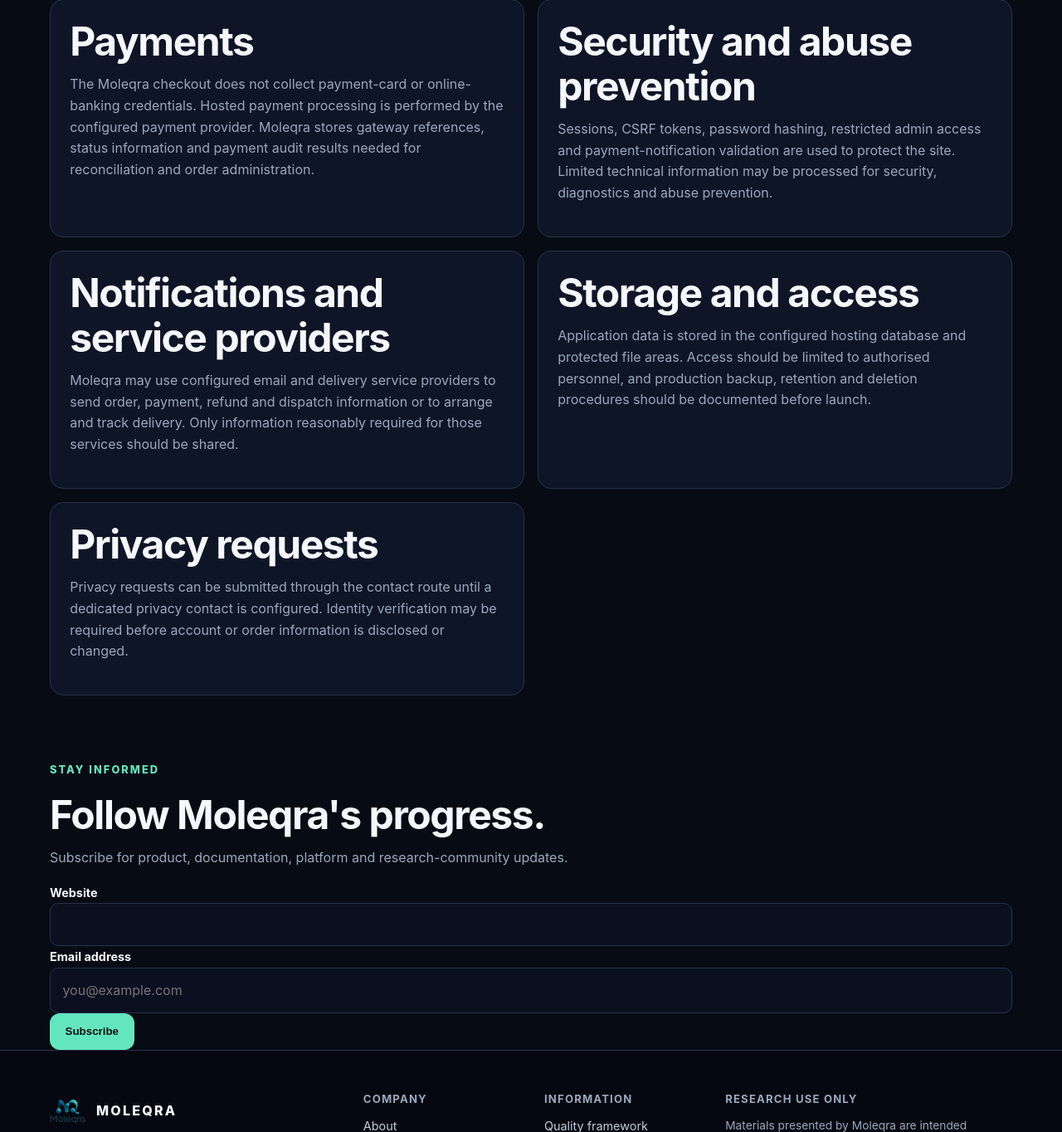
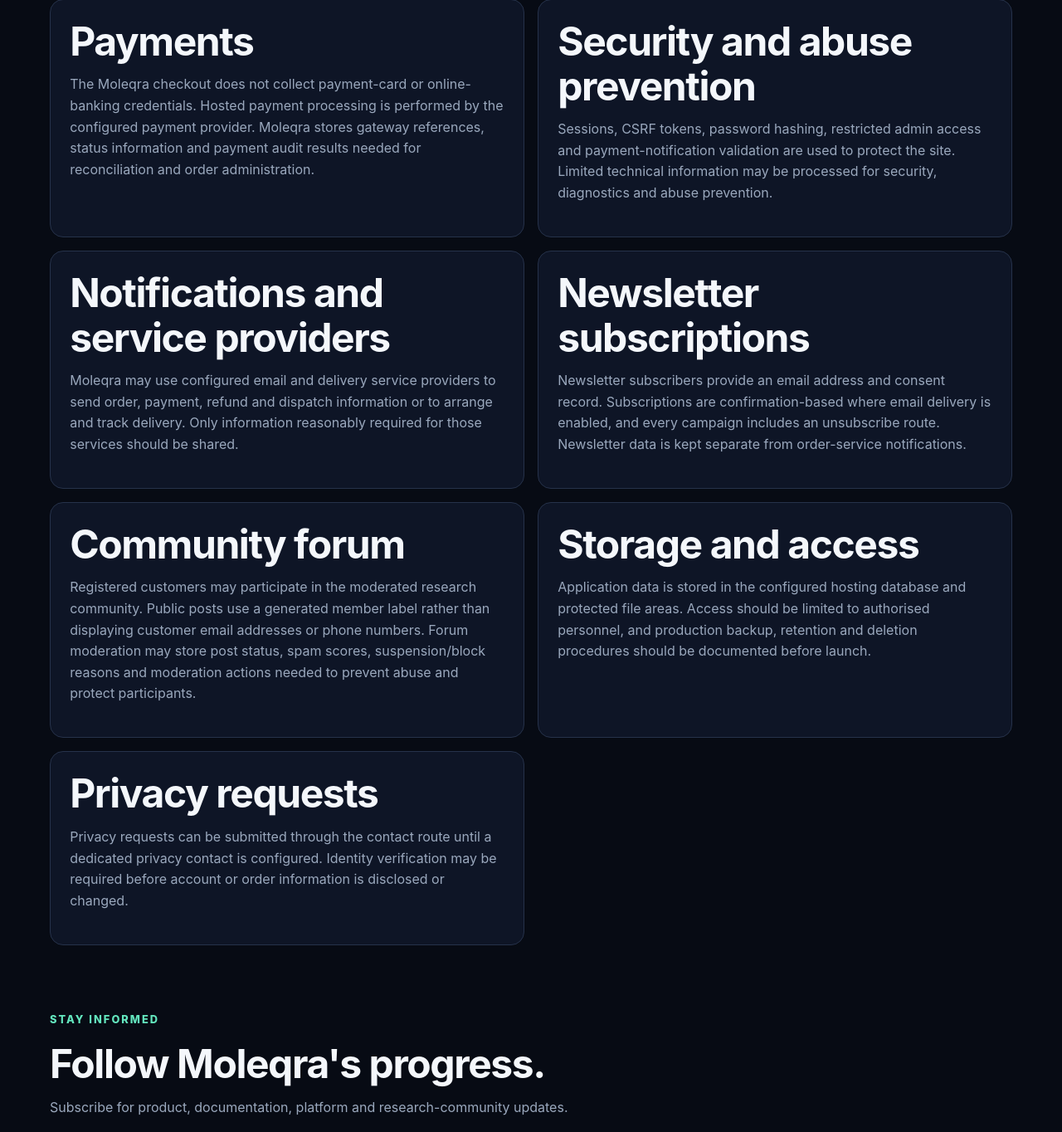
Before and after one commit to Arcktosh/Moleqra, a PHP site: page /privacy.php in a window 1280 px wide. Shown: the part 767-2131 px from the top of the page at 83% size. Run offline with PHP 8.4, Linux system fonts and the light colour scheme; data comes from the database, SQL or seed files in the repository.

Commit message:
Document newsletter and forum privacy

```diff
--- a/privacy.php
+++ b/privacy.php
@@ -9,7 +9,9 @@ require __DIR__ . '/includes/header.php';
 <div class="card"><h2>Orders and delivery</h2><p>Checkout can process contact and delivery information, saved addresses, order contents, research-use acknowledgements, shipping-rule results, courier/tracking records, transaction references, fulfilment records and customer notes required to administer an order.</p></div>
 <div class="card"><h2>Payments</h2><p>The Moleqra checkout does not collect payment-card or online-banking credentials. Hosted payment processing is performed by the configured payment provider. Moleqra stores gateway references, status information and payment audit results needed for reconciliation and order administration.</p></div>
 <div class="card"><h2>Security and abuse prevention</h2><p>Sessions, CSRF tokens, password hashing, restricted admin access and payment-notification validation are used to protect the site. Limited technical information may be processed for security, diagnostics and abuse prevention.</p></div>
-<div class="card"><h2>Notifications and service providers</h2><p>Moleqra may use configured email and delivery service providers to send order, payment, refund and dispatch information or to arrange and track delivery. Only information reasonably required for those services should be shared.</p></div><div class="card"><h2>Storage and access</h2><p>Application data is stored in the configured hosting database and protected file areas. Access should be limited to authorised personnel, and production backup, retention and deletion procedures should be documented before launch.</p></div>
+<div class="card"><h2>Notifications and service providers</h2><p>Moleqra may use configured email and delivery service providers to send order, payment, refund and dispatch information or to arrange and track delivery. Only information reasonably required for those services should be shared.</p></div>
+<div class="card"><h2>Newsletter subscriptions</h2><p>Newsletter subscribers provide an email address and consent record. Subscriptions are confirmation-based where email delivery is enabled, and every campaign includes an unsubscribe route. Newsletter data is kept separate from order-service notifications.</p></div>
+<div class="card"><h2>Community forum</h2><p>Registered customers may participate in the moderated research community. Public posts use a generated member label rather than displaying customer email addresses or phone numbers. Forum moderation may store post status, spam scores, suspension/block reasons and moderation actions needed to prevent abuse and protect participants.</p></div><div class="card"><h2>Storage and access</h2><p>Application data is stored in the configured hosting database and protected file areas. Access should be limited to authorised personnel, and production backup, retention and deletion procedures should be documented before launch.</p></div>
 <div class="card"><h2>Privacy requests</h2><p>Privacy requests can be submitted through the contact route until a dedicated privacy contact is configured. Identity verification may be required before account or order information is disclosed or changed.</p></div>
 </div></section>
 <?php require __DIR__ . '/includes/footer.php'; ?>
```
